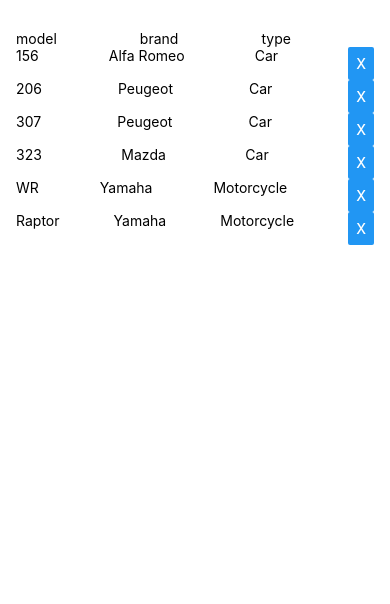
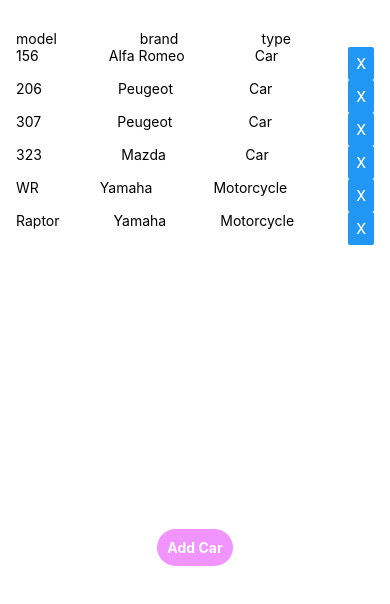
Before and after one commit to ivanyusyp/RN_bootcamp_2020, a React Native app: screen / in a window 390 px wide. Shown: the top 604 px of the page. Built offline with nearby package versions, Linux system fonts and the light colour scheme.

Commit message:
added modal window with saving new car

```diff
--- a/App.js
+++ b/App.js
@@ -1,5 +1,8 @@
 import React, { Component } from 'react';
-import { StyleSheet, View, Button, Text } from 'react-native';
+import {
+	StyleSheet, View, Button, Text, TouchableHighlight, Alert,
+	Modal, TextInput
+} from 'react-native';
 
 let initial = [
 	{ id: 14, model: "156", brand: "Alfa Romeo", type: "Car" },
@@ -14,7 +17,11 @@
 		tableHead: ['model', 'brand', 'type', ''],
 		vehicles: initial,
 		sortBy: "",
-		sorted: {}
+		sorted: {},
+		modalVisible: false,
+		model: '',
+		brand: '',
+		type: ''
 	}
 
 	sortCars = sortBy => {
@@ -44,7 +51,17 @@
 			vehicles: vehiclesCopy
 		})
 	}
+
+	setModalVisible = (visible) => {
+		this.setState({ modalVisible: visible });
+	}
+
+
+
+
+
 	render() {
+		const { modalVisible } = this.state;
 		const state = this.state;
 		console.log(state);
 		return (
@@ -67,7 +84,60 @@
 						</View>
 						)}
 				</View>
+
+				<View style={styles.centeredView}>
+					<Modal
+						animationType="slide"
+						transparent={true}
+						visible={modalVisible}
+						onRequestClose={() => {
+							Alert.alert("Modal has been closed.");
+						}}
+					>
+						<View style={styles.centeredView}>
+							<View style={styles.modalView}>
+								<TextInput style={styles.modalText} value={this.state.model} onChangeText={text => this.setState({ model: text })} placeholder="enter model" />
+								<TextInput style={styles.modalText} value={this.state.brand} onChangeText={text => this.setState({ brand: text })} placeholder="enter brand" />
+								<TextInput style={styles.modalText} value={this.state.type} onChangeText={text => this.setState({ type: text })} placeholder="enter type" />
+								<Button title="Add car" onPress={() => {
+									const newCar = {
+										id: Date.now(),
+										model: this.state.model,
+										brand: this.state.brand,
+										type: this.state.type
+									};
+									this.setState({
+										vehicles: [...this.state.vehicles, newCar],
+										model: '',
+										brand: '',
+										type: ''
+									})
+								}} />
+								<TouchableHighlight
+									style={{ ...styles.openButton, backgroundColor: "#2196F3" }}
+									onPress={() => {
+										this.setModalVisible(!modalVisible);
+									}}
+								>
+									<Text style={styles.textStyle}>Hide Modal</Text>
+								</TouchableHighlight>
+							</View>
+						</View>
+					</Modal>
+
+					<TouchableHighlight
+						style={styles.openButton}
+						onPress={() => {
+							this.setModalVisible(true);
+						}}
+					>
+						<Text style={styles.textStyle}>Add Car</Text>
+					</TouchableHighlight>
+				</View>
+
 			</View>
+
+
 		)
 	}
 }
@@ -81,5 +151,47 @@
 		flexDirection: 'row',
 		flexWrap: 'nowrap',
 		justifyContent: 'space-between'
+	},
+
+	centeredView: {
+		flex: 1,
+		justifyContent: "center",
+		alignItems: "center",
+		marginTop: 22
+	},
+	modalView: {
+		margin: 20,
+		backgroundColor: "white",
+		borderRadius: 20,
+		padding: 35,
+		alignItems: "center",
+		shadowColor: "#000",
+		shadowOffset: {
+			width: 0,
+			height: 2
+		},
+		shadowOpacity: 0.25,
+		shadowRadius: 3.84,
+		elevation: 5
+	},
+	openButton: {
+		backgroundColor: "#F194FF",
+		borderRadius: 20,
+		padding: 10,
+		elevation: 2
+	},
+	textStyle: {
+		color: "white",
+		fontWeight: "bold",
+		textAlign: "center"
+	},
+	modalText: {
+		marginBottom: 15,
+		textAlign: "center",
+		height: 40,
+		width: 150,
+		borderColor:
+			'gray',
+		borderWidth: 1
 	}
 });
```
